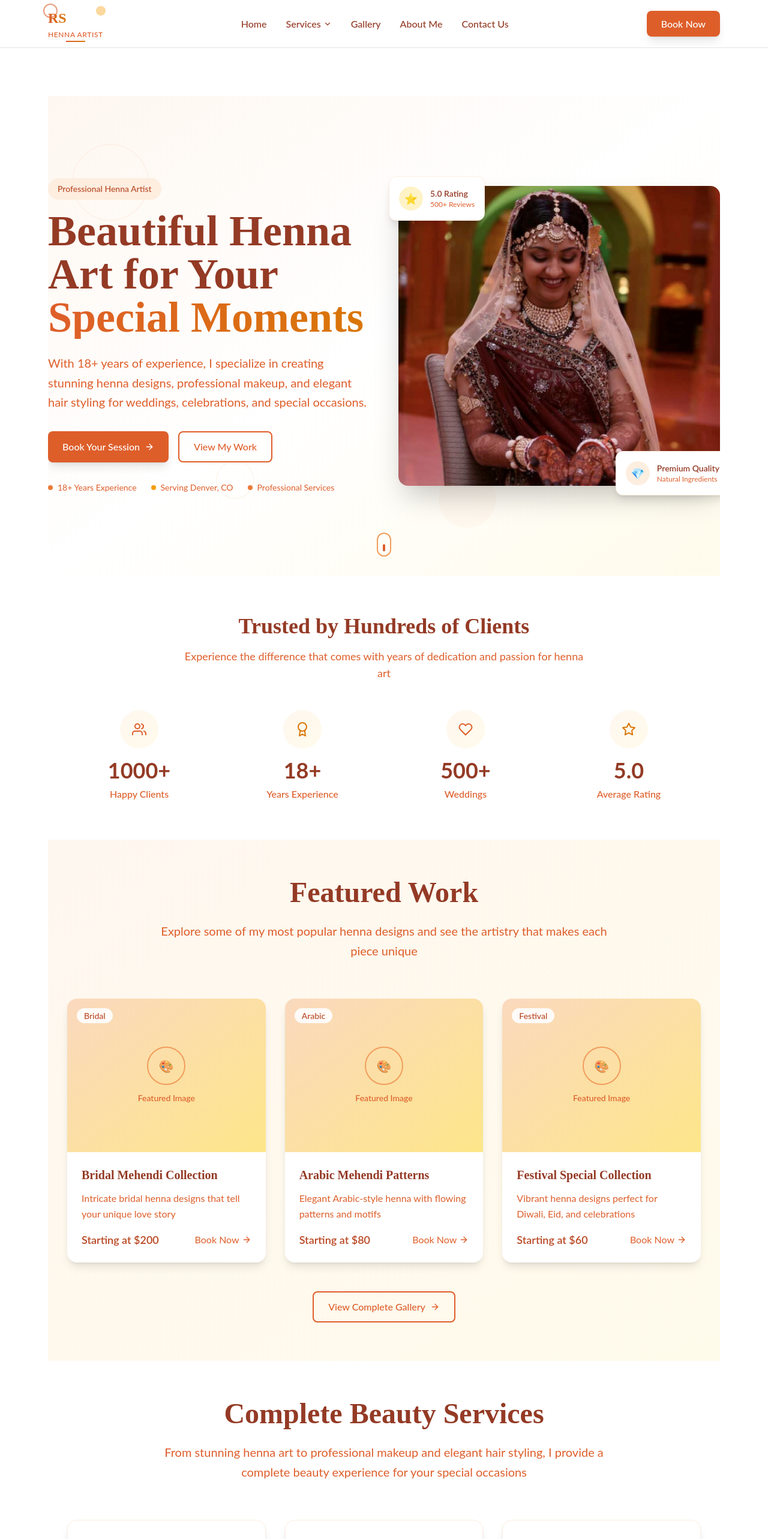
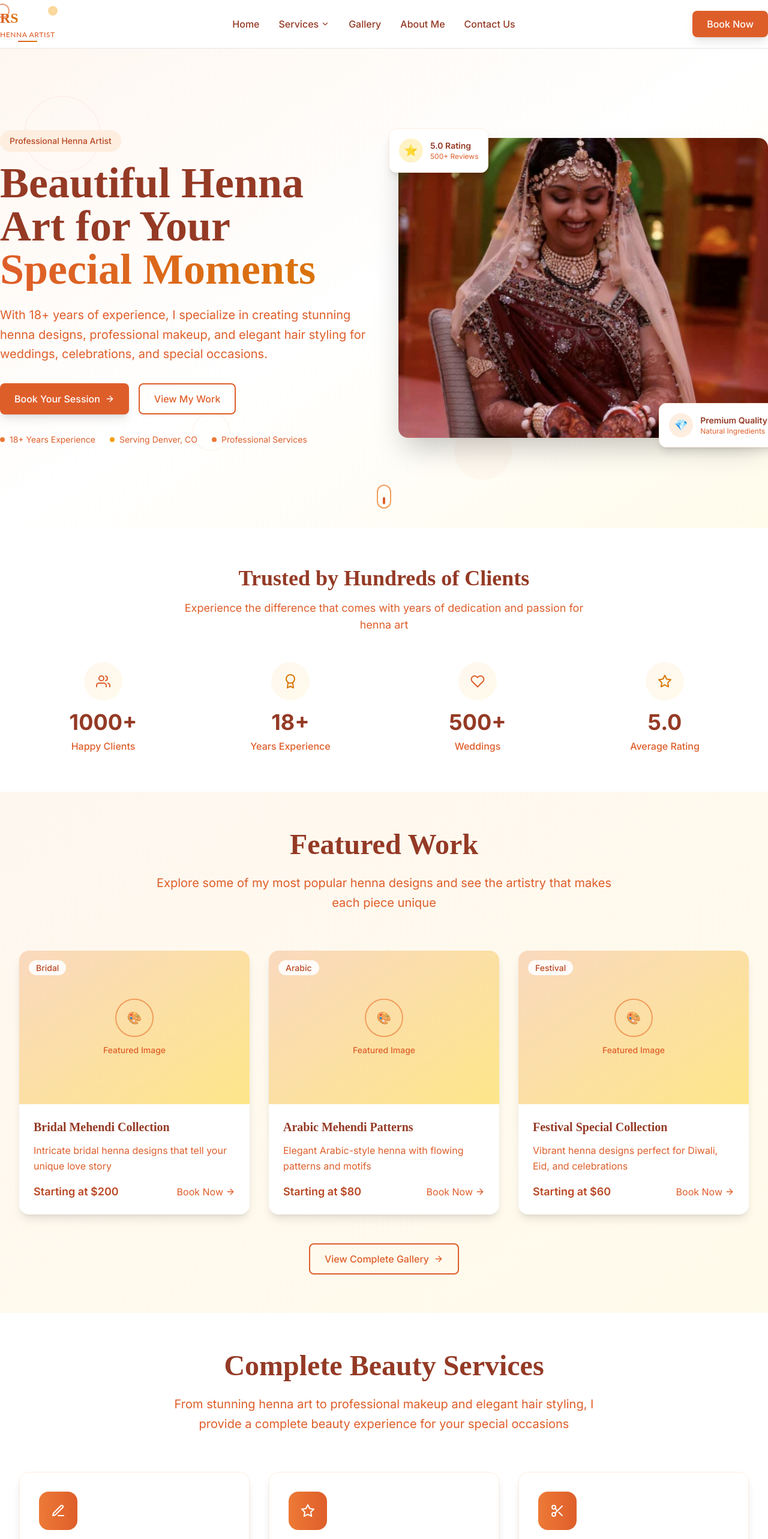
Before and after one commit to neerajghate/Henna_New, a Next.js app: page / in a window 1280 px wide. Shown: the top 2566 px of the page at 60% size. Built offline with nearby package versions, Linux system fonts and the light colour scheme.

Commit message:
updated layuout for footer and header

```diff
--- a/app/layout.tsx
+++ b/app/layout.tsx
@@ -1,34 +1,47 @@
-// app/layout.tsx
-import "./globals.css";
-import type { Metadata } from "next";
-import Navigation from "@/components/Navigation";
+import type { Metadata } from 'next'
+import { Inter } from 'next/font/google'
+import './globals.css'
+import Navigation from '@/components/Navigation'
+import Footer from '@/components/Footer'
 
-const CONTAINER = "mx-auto max-w-6xl px-4";
-const HEADER_H = "h-20";  // 80px header
-const MAIN_PT  = "pt-20"; // match header height
+const inter = Inter({ subsets: ['latin'] })
 
 export const metadata: Metadata = {
-  metadataBase: new URL("https://henna-new.vercel.app/"), // fixed double-https
-  title: "Rita Sheth | Henna Artist",
-  description: "Professional mehndi (henna) artistry in the USA."
-};
+  title: 'Rita Sheth - Professional Henna Artist | Mehendi Artisan',
+  description:
+    'Professional henna artist Rita Sheth serving Denver, CO. Specializing in bridal mehendi, Arabic designs, makeup, and hair styling. 18+ years of experience.',
+  keywords:
+    'henna artist, mehendi, bridal henna, Arabic henna, makeup artist, hair styling, Denver, Colorado',
+  authors: [{ name: 'Rita Sheth' }],
+  openGraph: {
+    title: 'Rita Sheth - Professional Henna Artist',
+    description:
+      'Professional henna artist with 18+ years of experience. Serving Denver, CO with bridal mehendi, Arabic designs, and more.',
+    type: 'website',
+    locale: 'en_US',
+  },
+}
 
-export default function RootLayout({ children }: { children: React.ReactNode }) {
+export default function RootLayout({
+  children,
+}: {
+  children: React.ReactNode
+}) {
   return (
     <html lang="en">
-      <body className="min-h-screen bg-white text-neutral-900 antialiased">
-        {/* Single source of truth for “sticky on scroll” */}
-        <header className={`sticky top-0 z-50 border-b border-neutral-200 bg-white/90 backdrop-blur ${HEADER_H}`}>
-          <div className={`${CONTAINER} h-full flex items-center`}>
-            <Navigation />
-          </div>
-        </header>
+      <body className={`${inter.className} bg-white text-neutral-900`}>
+        {/* Fixed header — always visible */}
+        <div className="fixed top-0 left-0 right-0 z-50 bg-white/90 backdrop-blur border-b border-neutral-200">
+          <Navigation />
+        </div>
 
-        {/* Offset equals header height, so content never slides underneath */}
-        <main className={`${CONTAINER} ${MAIN_PT}`}>
+        {/* Push content down by header height (approx 80px) */}
+        <main className="pt-20 min-h-screen">
           {children}
         </main>
+
+        <Footer />
       </body>
     </html>
-  );
+  )
 }
```
